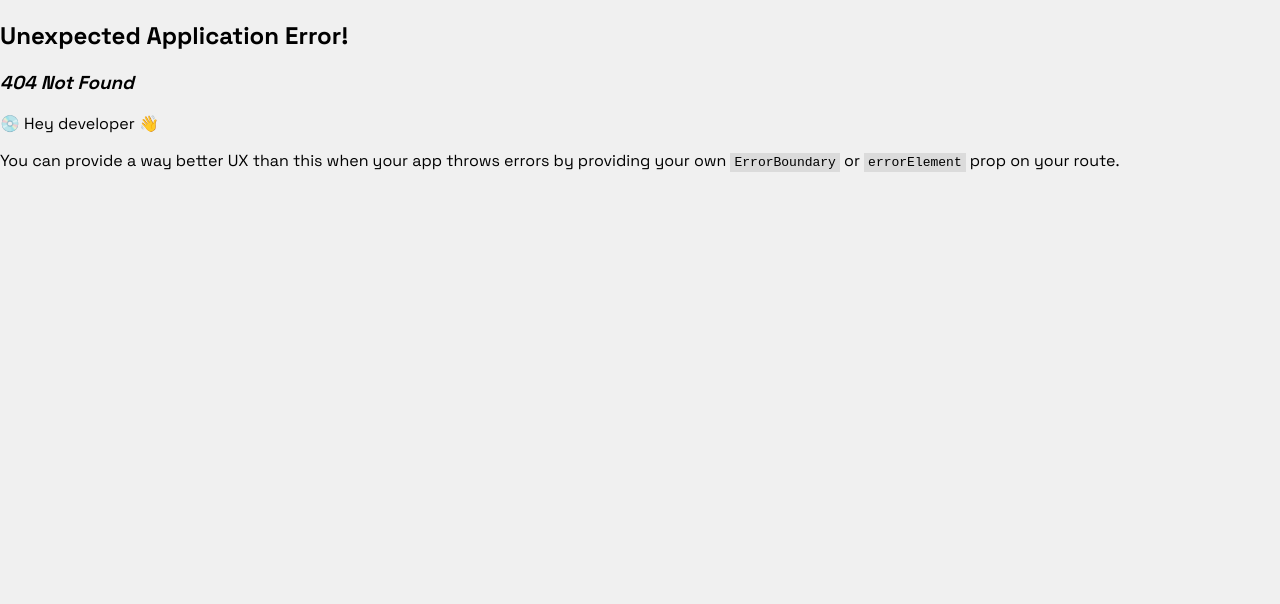
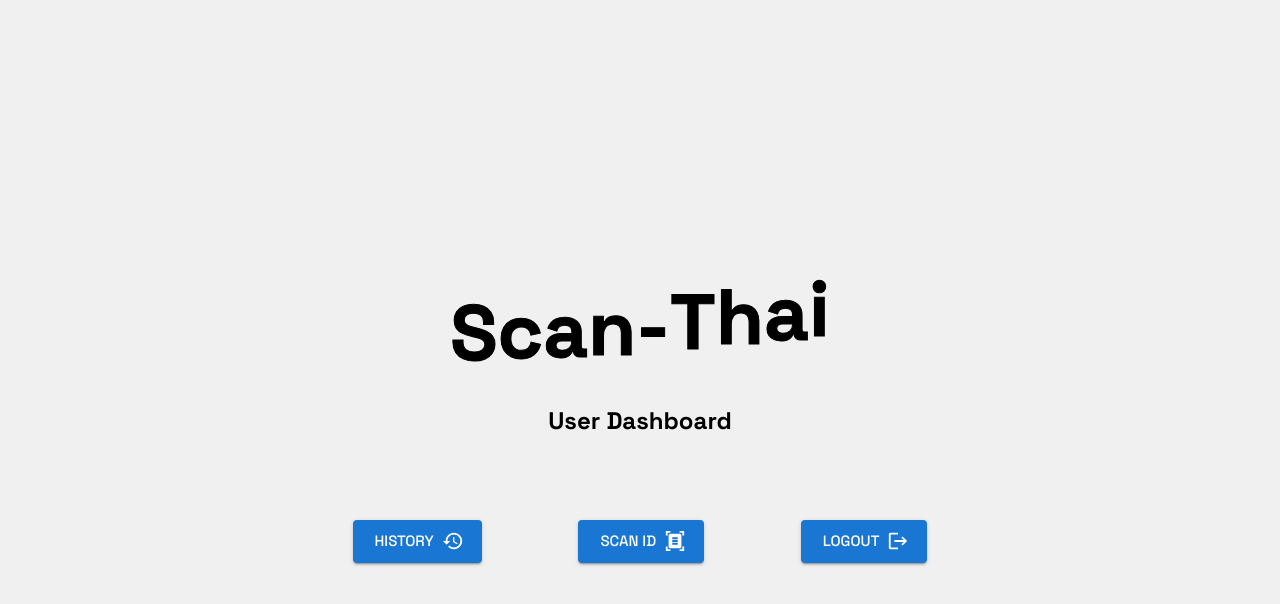
Before and after one commit to SrirajBehera/qoala-client, a React (Vite) app: page /dashboard in a window 1280 px wide. Before the commit this address had no page. Shown: the top 604 px of the page. Built offline with nearby package versions, Linux system fonts and the light colour scheme.

Commit message:
added dashboard screen

```diff
--- a/index.html
+++ b/index.html
@@ -2,7 +2,7 @@
 <html lang="en">
   <head>
     <meta charset="UTF-8" />
-    <!-- <link rel="icon" type="image/svg+xml" href="/vite.svg" /> -->
+    <link rel="icon" type="image/svg+xml" href="/vite.svg" />
     <meta name="viewport" content="width=device-width, initial-scale=1.0" />
     <link rel="preconnect" href="https://fonts.googleapis.com" />
     <link rel="preconnect" href="https://fonts.gstatic.com" crossorigin />
@@ -10,7 +10,7 @@
       href="https://fonts.googleapis.com/css2?family=Space+Grotesk:wght@300;400;500;600;700&display=swap"
       rel="stylesheet"
     />
-    <title>Thai ID OCR App Assignment</title>
+    <title>Scan-Thai: Thai ID OCR App Assignment</title>
   </head>
   <body>
     <div id="root"></div>
--- /dev/null
+++ b/src/screens/DashboardScreen/DashboardScreen.jsx
@@ -0,0 +1,68 @@
+import React from "react";
+import styles from "./DashboardScreen.module.css";
+import Button from "@mui/material/Button";
+import HistoryIcon from '@mui/icons-material/History';
+import DocumentScannerIcon from '@mui/icons-material/DocumentScanner';
+import LogoutIcon from "@mui/icons-material/Logout";
+import { useNavigate } from "react-router-dom";
+import { useDispatch } from "react-redux";
+import { logOut } from "../../features/authSlice";
+
+const DashboardScreen = () => {
+  const navigate = useNavigate();
+  const dispatch = useDispatch();
+
+  return (
+    <div className={styles.dashboard}>
+      <span className={styles.back}>
+        <span>S</span>
+        <span>c</span>
+        <span>a</span>
+        <span>n</span>
+        <span>-</span>
+        <span>T</span>
+        <span>h</span>
+        <span>a</span>
+        <span>i</span>
+      </span>
+      <h2 className={styles.underline_effect}>User Dashboard</h2>
+      <div className={styles.btnRow}>
+        <Button
+          variant="contained"
+          size="large"
+          endIcon={<HistoryIcon />}
+          onClick={() => {
+            navigate("/history");
+          }}
+        >
+          History
+        </Button>
+        <Button
+          variant="contained"
+          size="large"
+          endIcon={<DocumentScannerIcon />}
+          onClick={() => {
+            navigate("/scandoc");
+          }}
+        >
+          Scan ID
+        </Button>
+        <Button
+          variant="contained"
+          size="large"
+          endIcon={<LogoutIcon />}
+          onClick={() => {
+            dispatch(logOut());
+            localStorage.removeItem("@jwt-token");
+            localStorage.removeItem("@user-details");
+            navigate("/login", { replace: true });
+          }}
+        >
+          Logout
+        </Button>
+      </div>
+    </div>
+  );
+};
+
+export default DashboardScreen;
--- /dev/null
+++ b/src/screens/DashboardScreen/DashboardScreen.module.css
@@ -0,0 +1,93 @@
+.back {
+  margin: auto;
+  margin-top: 3rem;
+  margin-bottom: 0rem;
+  font-family: "Space Grotesk", sans-serif;
+  font-weight: 700;
+  font-size: 26px;
+}
+
+.back span {
+  font-size: 3em;
+  color: black;
+  display: table-cell;
+  line-height: 100px;
+  animation: jumb 3s infinite;
+  -webkit-text-stroke: 1px black;
+}
+@keyframes jumb {
+  0% {
+    transform: translateY(0px);
+  }
+  50% {
+    transform: translateY(-30px);
+  }
+  100% {
+    transform: translateY(0px);
+  }
+}
+.back span:nth-child(1) {
+  animation-delay: 0s;
+}
+.back span:nth-child(2) {
+  animation-delay: 0.1s;
+}
+.back span:nth-child(3) {
+  animation-delay: 0.2s;
+}
+.back span:nth-child(4) {
+  animation-delay: 0.3s;
+}
+.back span:nth-child(5) {
+  animation-delay: 0.4s;
+}
+.back span:nth-child(6) {
+  animation-delay: 0.5s;
+}
+.back span:nth-child(7) {
+  animation-delay: 0.6s;
+}
+.back span:nth-child(8) {
+  animation-delay: 0.7s;
+}
+.back span:nth-child(9) {
+  animation-delay: 0.8s;
+}
+
+.dashboard {
+  height: 100vh;
+  display: flex;
+  flex-direction: column;
+  justify-content: center;
+  align-items: center;
+}
+
+.btnRow {
+  margin-top: 4rem;
+  width: 60vw;
+  display: flex;
+  justify-content: space-evenly;
+}
+
+.underline_effect {
+  display: inline-block;
+  position: relative;
+}
+
+.underline_effect:after {
+  content: "";
+  position: absolute;
+  width: 100%;
+  transform: scaleX(0);
+  height: 2px;
+  bottom: 0;
+  left: 0;
+  background-color: black;
+  transform-origin: bottom right;
+  transition: transform 0.25s ease-out;
+}
+
+.underline_effect:hover:after {
+  transform: scaleX(1);
+  transform-origin: bottom left;
+}
```
Also changed, not shown: src/App.jsx (+6 -4 lines).
